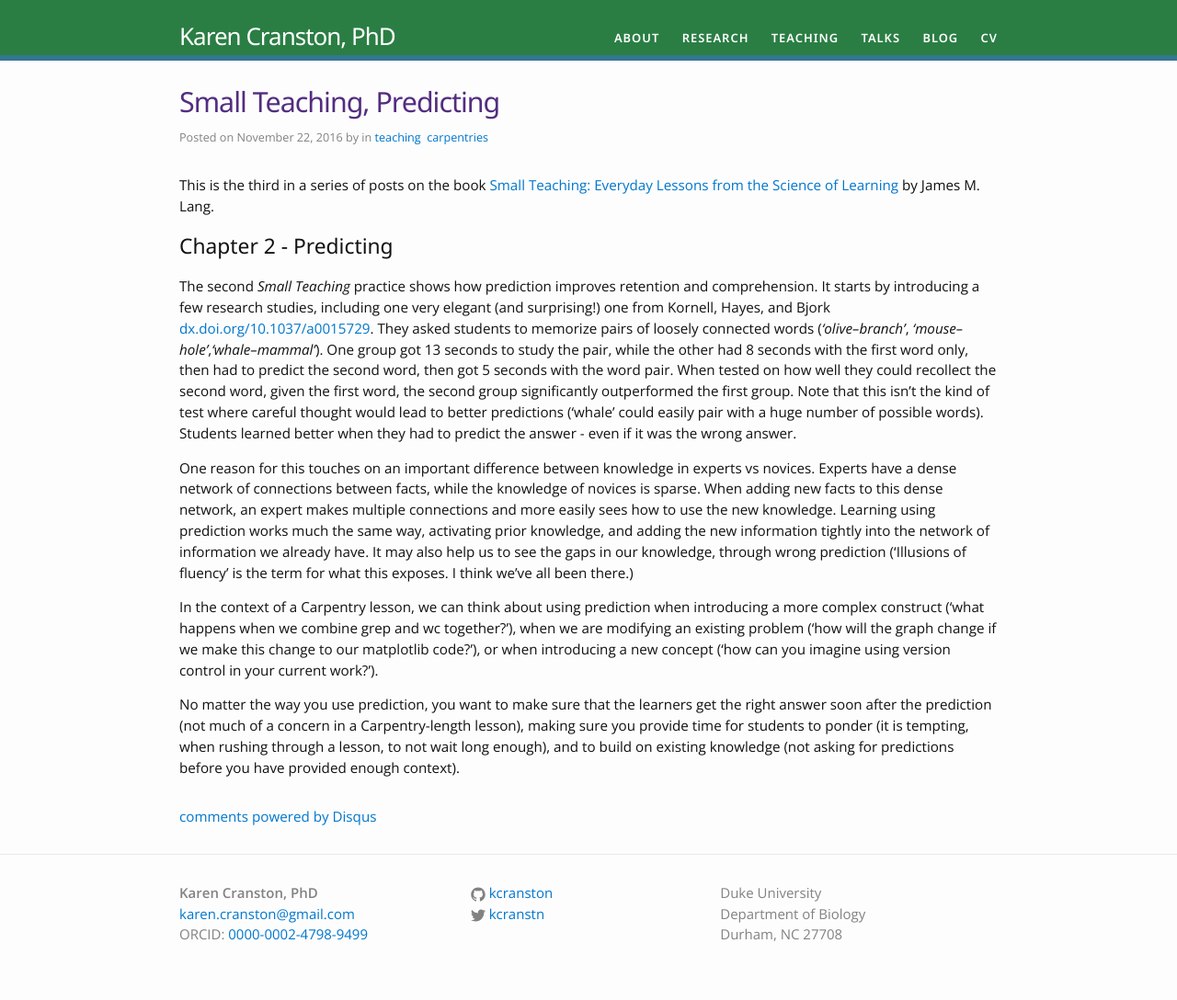
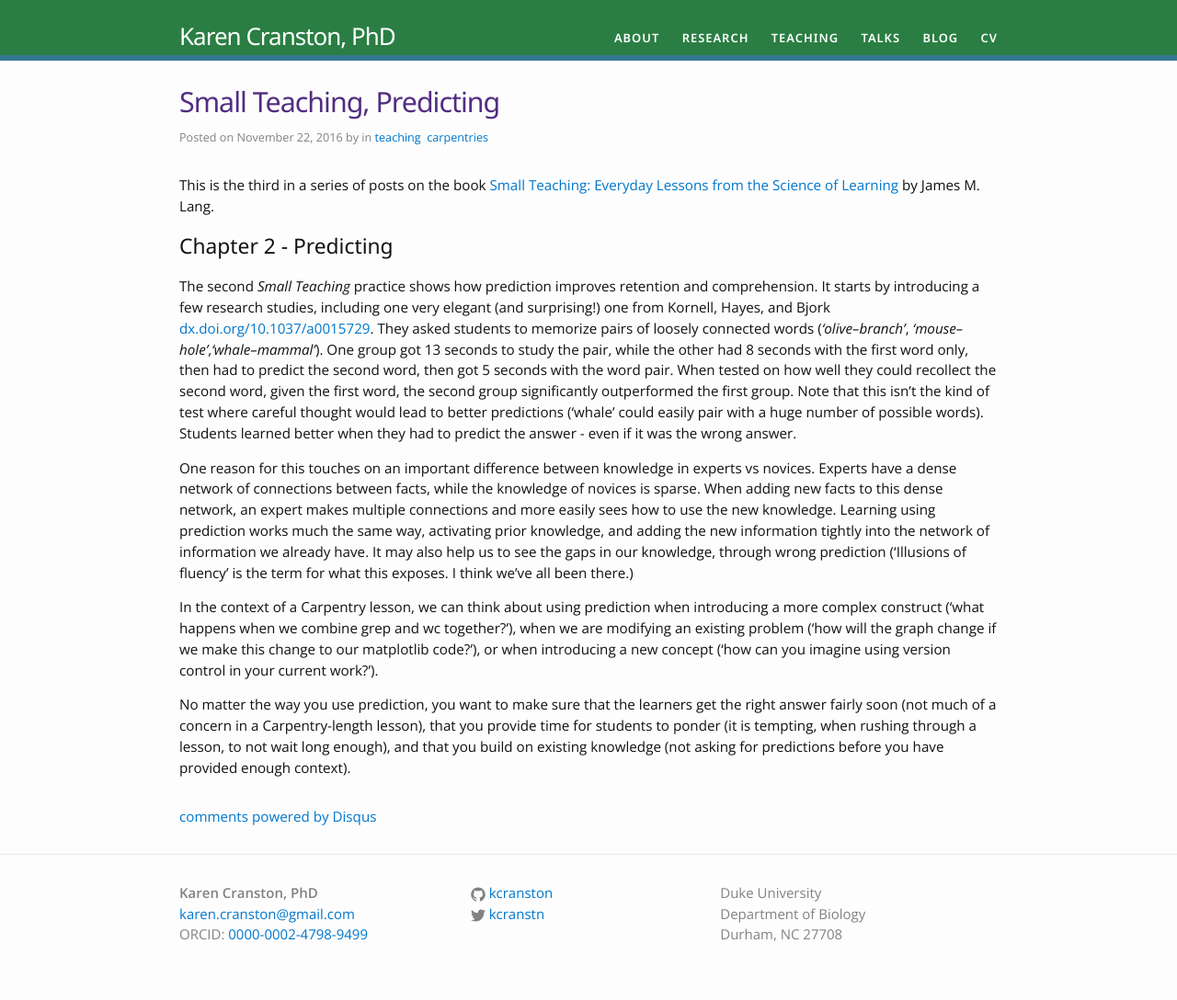
Before and after one commit to kcranston/kcranston.github.io, a Jekyll site: the page built from _posts/2016-11-22-small-teaching-predicting.md, in a window 1280 px wide. Shown: the whole page at 92% size. Built offline with Jekyll 4.4.1, drawn with Linux system fonts in a browser that asks for light colours; comment, search, counter and statistics services are not loaded.

Commit message:
verb tenses

```diff
--- a/_posts/2016-11-22-small-teaching-predicting.md
+++ b/_posts/2016-11-22-small-teaching-predicting.md
@@ -43,8 +43,8 @@ change if we make this change to our matplotlib code?'), or when introducing a
 new concept ('how can you imagine using version control in your current work?').
 
 No matter the way you use prediction, you want to make sure that the learners
-get the right answer soon after the prediction (not much of a concern in a
-Carpentry-length lesson), making sure you provide time for students to ponder
+get the right answer fairly soon (not much of a concern in a
+Carpentry-length lesson), that you provide time for students to ponder
 (it is tempting, when rushing through a lesson, to not wait long enough), and
-to build on existing knowledge (not asking for predictions before you have
+that you build on existing knowledge (not asking for predictions before you have
 provided enough context).
```
